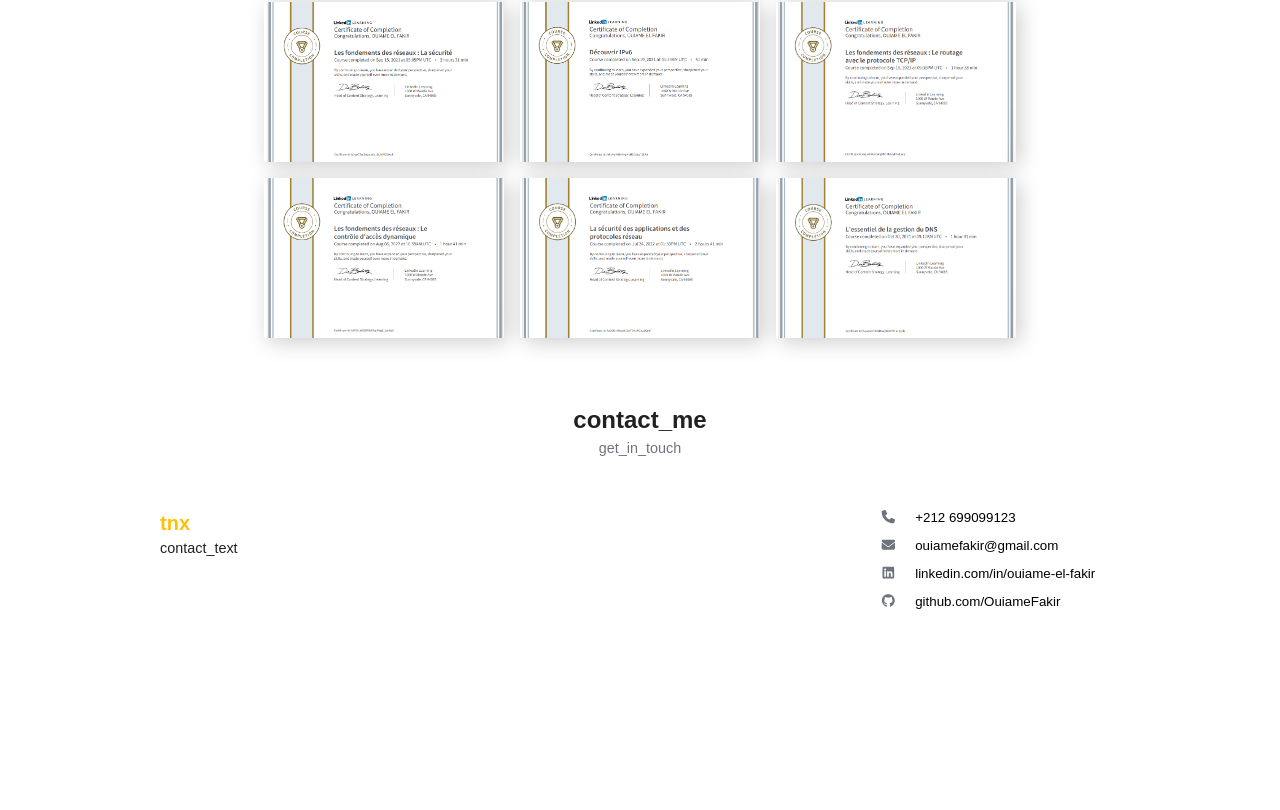
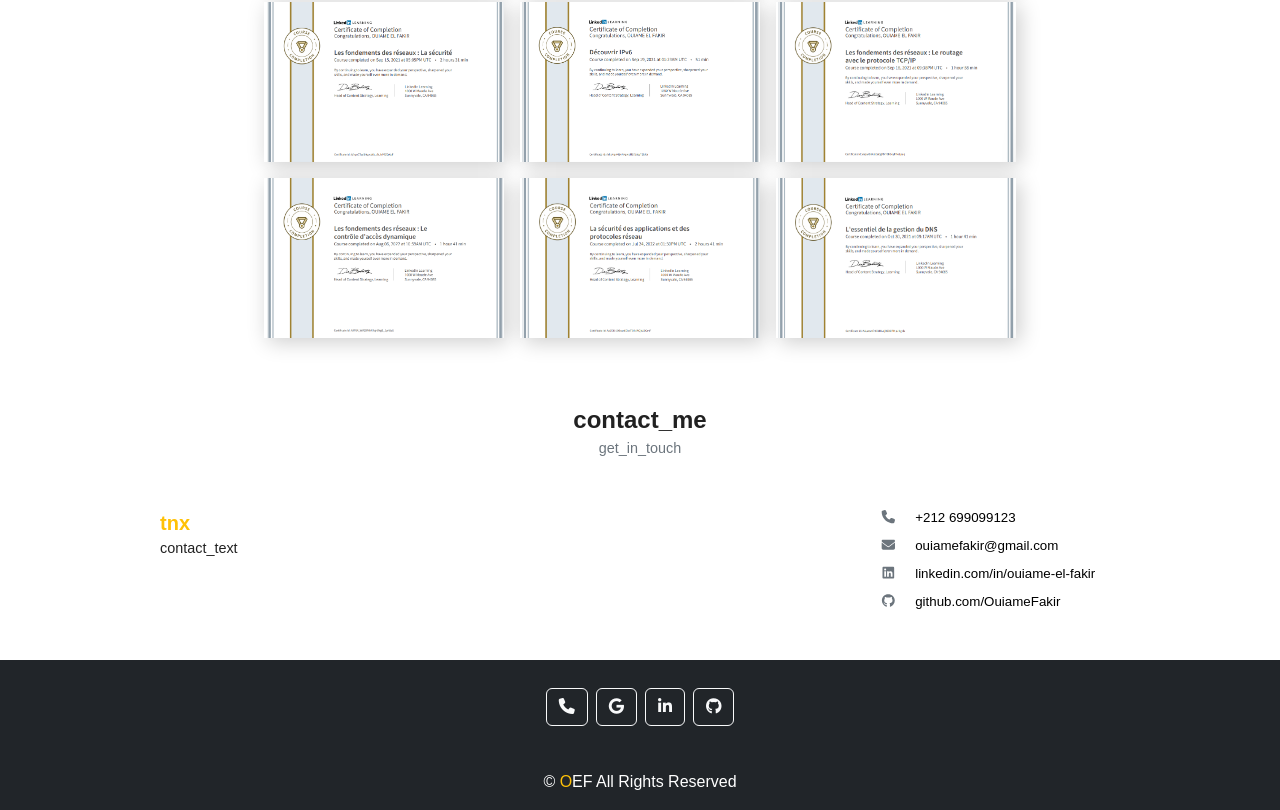
Before and after one commit to OuiameFakir/ouiamefakir-portfolio, a Next.js app: page /en in a window 1280 px wide. Shown: the part 2534-3344 px from the top of the page. Before the commit the page ends 3194 px from the top, so only its background shows below. Built offline with nearby package versions, Linux system fonts and the light colour scheme; what i18next-resources-to-backend would draw is missing.

Commit message:
add a footer

```diff
--- /dev/null
+++ b/src/app/[lng]/components/footer.tsx
@@ -0,0 +1,54 @@
+import React from "react";
+
+function Footer() {
+  return (
+    <div>
+      <footer className="bg-dark text-center text-white">
+        <div className="container p-4 pb-0">
+          <section className="mb-4">
+            {/* Phone */}
+            <a
+              className="btn btn-outline-light btn-floating m-1"
+              href="tel:+212699099123"
+              role="button"
+            >
+              <i className="fas fa-phone"></i>
+            </a>
+
+            {/* Email */}
+            <a
+              className="btn btn-outline-light btn-floating m-1"
+              href="mailto:ouiamefakir@gmail.com"
+              role="button"
+            >
+              <i className="fab fa-google"></i>
+            </a>
+
+            {/* LinkedIn */}
+            <a
+              className="btn btn-outline-light btn-floating m-1"
+              href="https://www.linkedin.com/in/ouiame-el-fakir/"
+              role="button"
+            >
+              <i className="fab fa-linkedin-in"></i>
+            </a>
+            {/* GitHub */}
+            <a
+              className="btn btn-outline-light btn-floating m-1"
+              href=" https://github.com/OuiameFakir"
+              role="button"
+            >
+              <i className="fab fa-github"></i>
+            </a>
+          </section>
+        </div>
+
+        <div className="text-center p-3">
+          © <span className="text-warning"> O</span>EF All Rights Reserved
+        </div>
+      </footer>
+    </div>
+  );
+}
+
+export default Footer;
--- a/src/app/[lng]/page.tsx
+++ b/src/app/[lng]/page.tsx
@@ -7,6 +7,7 @@
 import Navbar from "./components/Navbar";
 import { ParticlesBackground } from "@/components/background/particlesBackground";
 import "./globals.css";
+import Footer from "./components/footer";
 export default function Home({ params: { lng } }: { params: { lng: string } }) {
   return (
     <main>
@@ -24,6 +25,7 @@
       <section id="contact" className="section">
         <Contact lng={lng} />
       </section>
+      <Footer />
     </main>
   );
 }
```
